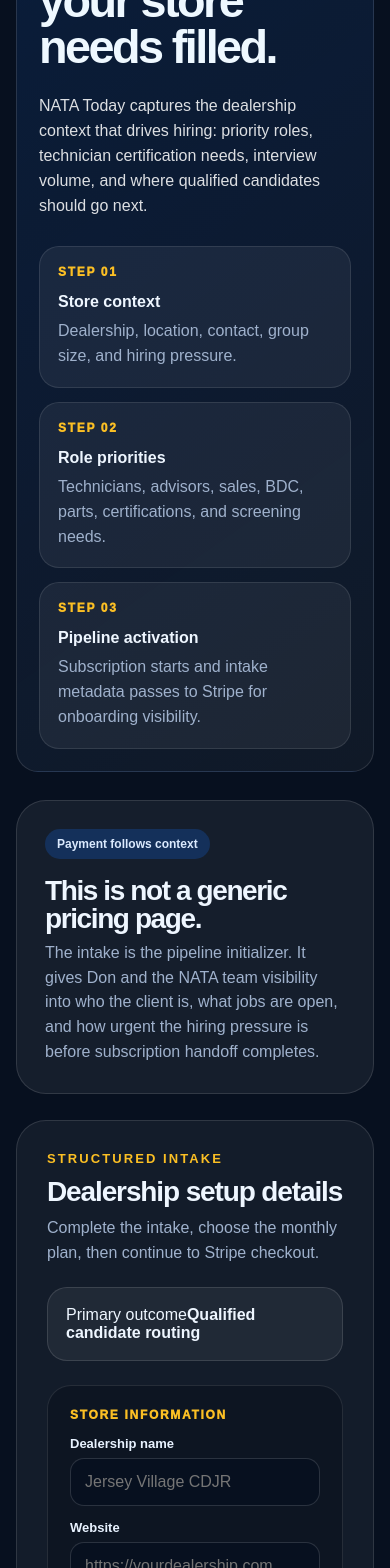
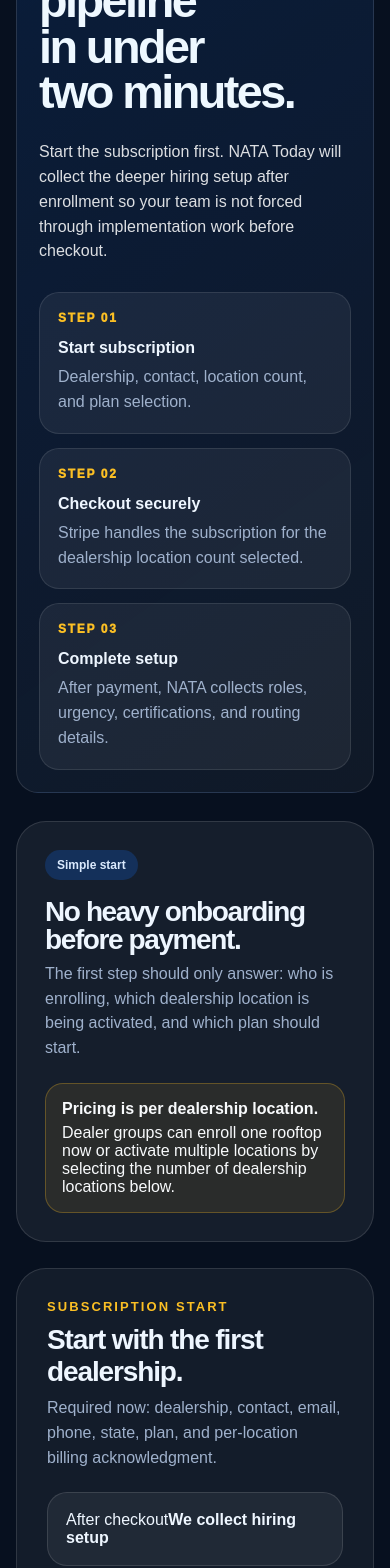
Before and after one commit to zlomke76-del/natatoday, a Next.js app: page /pricing-page-intake-enrollmment in a window 390 px wide. Shown: the part 432-2000 px from the top of the page. Built offline with nearby package versions, Linux system fonts and the light colour scheme.

Commit message:
Update page.tsx

```diff
--- a/app/pricing-page-intake-enrollmment/page.tsx
+++ b/app/pricing-page-intake-enrollmment/page.tsx
@@ -1,93 +1,533 @@
 import Nav from "../components/Nav";
 
-const roles = ["Service Technicians", "Service Advisors", "Sales Consultants", "BDC Representatives", "Parts Advisors", "Multiple roles"];
-const needs = ["ASE certification visibility", "OEM certification tracking", "Master Certified technician priority", "Entry-level training pathway", "Interview scheduling support", "Candidate pre-screening"];
-const dealerRoles = ["Dealer Principal", "General Manager", "Service Director", "Fixed Ops Director", "Sales Manager", "HR / Recruiting"];
-const groupSizes = ["1 dealership", "2–5 dealerships", "6–15 dealerships", "16+ dealerships / group"];
 const plans = [
-  ["starter", "Starter Pipeline", "$995/mo", "One store with light-to-moderate hiring needs."],
-  ["active", "Active Pipeline", "$1,295/mo", "Stores actively hiring across sales and fixed ops."],
-  ["full", "Full Pipeline Coverage", "$1,595/mo", "High-volume stores or groups with ongoing hiring pressure."],
+  {
+    key: "starter",
+    name: "Starter Pipeline",
+    price: "$995/mo",
+    copy: "For one dealership location with light-to-moderate hiring needs.",
+  },
+  {
+    key: "active",
+    name: "Active Pipeline",
+    price: "$1,295/mo",
+    copy: "For one dealership location actively hiring across sales or fixed ops.",
+  },
+  {
+    key: "full",
+    name: "Full Pipeline Coverage",
+    price: "$1,595/mo",
+    copy: "For one high-volume dealership location with ongoing hiring pressure.",
+  },
 ];
 
-function Field({ label, name, placeholder, type = "text", required = true }: { label: string; name: string; placeholder: string; type?: string; required?: boolean }) {
-  return <label style={field}><span style={labelStyle}>{label}</span><input name={name} type={type} placeholder={placeholder} required={required} style={input} /></label>;
-}
-function SelectField({ label, name, options }: { label: string; name: string; options: string[] }) {
-  return <label style={field}><span style={labelStyle}>{label}</span><select name={name} required style={input} defaultValue=""><option value="" disabled>Select</option>{options.map((o) => <option key={o} value={o}>{o}</option>)}</select></label>;
-}
-function CheckPill({ name, value }: { name: string; value: string }) {
-  return <label style={pill}><input name={name} value={value} type="checkbox" style={{ accentColor: "#1473ff" }} /><span>{value}</span></label>;
-}
-function Step({ n, title, copy }: { n: string; title: string; copy: string }) {
-  return <div style={card}><span style={kicker}>Step {n}</span><strong>{title}</strong><p style={muted}>{copy}</p></div>;
+function Field({
+  label,
+  name,
+  placeholder,
+  type = "text",
+  required = true,
+}: {
+  label: string;
+  name: string;
+  placeholder: string;
+  type?: string;
+  required?: boolean;
+}) {
+  return (
+    <label style={field}>
+      <span style={labelStyle}>{label}</span>
+      <input
+        name={name}
+        type={type}
+        placeholder={placeholder}
+        required={required}
+        style={input}
+      />
+    </label>
+  );
 }
 
-export default function PricingIntakeEnrollmentPage({ searchParams }: { searchParams?: { checkout?: string } }) {
+function SelectField({
+  label,
+  name,
+  options,
+}: {
+  label: string;
+  name: string;
+  options: string[];
+}) {
+  return (
+    <label style={field}>
+      <span style={labelStyle}>{label}</span>
+      <select name={name} required style={input} defaultValue="">
+        <option value="" disabled>
+          Select
+        </option>
+        {options.map((option) => (
+          <option key={option} value={option}>
+            {option}
+          </option>
+        ))}
+      </select>
+    </label>
+  );
+}
+
+function Step({ n, title, copy }: { n: string; title: string; copy: string }) {
+  return (
+    <div style={card}>
+      <span style={kicker}>Step {n}</span>
+      <strong>{title}</strong>
+      <p style={muted}>{copy}</p>
+    </div>
+  );
+}
+
+export default function PricingIntakeEnrollmentPage({
+  searchParams,
+}: {
+  searchParams?: { checkout?: string };
+}) {
   return (
     <main className="shell">
       <Nav />
+
       <section style={wrap}>
-        {searchParams?.checkout === "success" ? <div style={success}><strong>Enrollment received.</strong><span>NATA Today has the subscription signal. Next step: finish dealer setup and open the hiring pipeline.</span></div> : null}
-        {searchParams?.checkout === "canceled" ? <div style={warn}><strong>Checkout canceled.</strong><span>Your intake was not completed. You can update the details below and try again.</span></div> : null}
+        {searchParams?.checkout === "success" ? (
+          <div style={success}>
+            <strong>Enrollment received.</strong>
+            <span>
+              Your subscription signal was received. Next step: complete the hiring setup for your dealership pipeline.
+            </span>
+          </div>
+        ) : null}
+
+        {searchParams?.checkout === "canceled" ? (
+          <div style={warn}>
+            <strong>Checkout canceled.</strong>
+            <span>Your subscription was not started. You can update the details below and try again.</span>
+          </div>
+        ) : null}
 
         <div style={heroGrid}>
           <section style={panel}>
             <div className="eyebrow">Dealer enrollment</div>
-            <h1 style={title}>Start with the roles your store needs filled.</h1>
-            <p className="lede" style={{ maxWidth: 780 }}>NATA Today captures the dealership context that drives hiring: priority roles, technician certification needs, interview volume, and where qualified candidates should go next.</p>
+            <h1 style={title}>Start your dealership pipeline in under two minutes.</h1>
+            <p className="lede" style={{ maxWidth: 780 }}>
+              Start the subscription first. NATA Today will collect the deeper hiring setup after enrollment so your team is not forced through implementation work before checkout.
+            </p>
+
             <div style={steps}>
-              <Step n="01" title="Store context" copy="Dealership, location, contact, group size, and hiring pressure." />
-              <Step n="02" title="Role priorities" copy="Technicians, advisors, sales, BDC, parts, certifications, and screening needs." />
-              <Step n="03" title="Pipeline activation" copy="Subscription starts and intake metadata passes to Stripe for onboarding visibility." />
+              <Step
+                n="01"
+                title="Start subscription"
+                copy="Dealership, contact, location count, and plan selection."
+              />
+              <Step
+                n="02"
+                title="Checkout securely"
+                copy="Stripe handles the subscription for the dealership location count selected."
+              />
+              <Step
+                n="03"
+                title="Complete setup"
+                copy="After payment, NATA collects roles, urgency, certifications, and routing details."
+              />
             </div>
           </section>
-          <aside style={side}><span style={bluePill}>Payment follows context</span><h2 style={sideTitle}>This is not a generic pricing page.</h2><p style={muted}>The intake is the pipeline initializer. It gives Don and the NATA team visibility into who the client is, what jobs are open, and how urgent the hiring pressure is before subscription handoff completes.</p></aside>
+
+          <aside style={side}>
+            <span style={bluePill}>Simple start</span>
+            <h2 style={sideTitle}>No heavy onboarding before payment.</h2>
+            <p style={muted}>
+              The first step should only answer: who is enrolling, which dealership location is being activated, and which plan should start.
+            </p>
+            <div style={noticeBox}>
+              <strong>Pricing is per dealership location.</strong>
+              <span>
+                Dealer groups can enroll one rooftop now or activate multiple locations by selecting the number of dealership locations below.
+              </span>
+            </div>
+          </aside>
         </div>
 
         <form action="/api/stripe/checkout" method="post" style={form}>
-          <div style={formHeader}><div><div className="eyebrow" style={{ marginBottom: 10 }}>Structured intake</div><h2 style={formTitle}>Dealership setup details</h2><p style={muted}>Complete the intake, choose the monthly plan, then continue to Stripe checkout.</p></div><div style={callout}><span>Primary outcome</span><strong>Qualified candidate routing</strong></div></div>
+          <div style={formHeader}>
+            <div>
+              <div className="eyebrow" style={{ marginBottom: 10 }}>
+                Subscription start
+              </div>
+              <h2 style={formTitle}>Start with the first dealership.</h2>
+              <p style={muted}>
+                Required now: dealership, contact, email, phone, state, plan, and per-location billing acknowledgment.
+              </p>
+            </div>
+            <div style={callout}>
+              <span>After checkout</span>
+              <strong>We collect hiring setup</strong>
+            </div>
+          </div>
 
-          <div style={band}><span style={kicker}>Store information</span><div style={grid}><Field label="Dealership name" name="dealershipName" placeholder="Jersey Village CDJR" /><Field label="Website" name="website" placeholder="https://yourdealership.com" required={false} /><Field label="City" name="city" placeholder="Houston" /><Field label="State" name="state" placeholder="TX" /></div></div>
-          <div style={band}><span style={kicker}>Hiring contact</span><div style={grid}><Field label="Primary contact" name="primaryContact" placeholder="Name" /><Field label="Email" name="email" type="email" placeholder="name@dealership.com" /><Field label="Phone" name="phone" type="tel" placeholder="(555) 555-5555" /><SelectField label="Your role" name="dealerRole" options={dealerRoles} /></div></div>
-          <div style={band}><span style={kicker}>Hiring pressure</span><div style={grid}><SelectField label="Dealer group size" name="dealerGroupSize" options={groupSizes} /><Field label="Monthly hiring target" name="monthlyHiringTarget" placeholder="Example: 4–8 hires" /><label style={field}><span style={labelStyle}>Urgency</span><select name="urgency" required style={input} defaultValue="standard"><option value="standard">Standard</option><option value="high">High</option><option value="critical">Critical</option></select></label></div></div>
-          <div style={band}><span style={kicker}>Priority roles</span><div style={pillGrid}>{roles.map((r) => <CheckPill key={r} name="rolesNeeded" value={r} />)}</div></div>
-          <div style={band}><span style={kicker}>Certification and screening needs</span><div style={pillGrid}>{needs.map((n) => <CheckPill key={n} name="certificationNeeds" value={n} />)}</div></div>
-          <div style={band}><span style={kicker}>Plan selection</span><div style={planGrid}>{plans.map(([key, name, price, copy]) => <label key={key} style={plan}><input type="radio" name="plan" value={key} defaultChecked={key === "active"} style={{ accentColor: "#1473ff" }} /><div><strong>{name}</strong><div style={priceStyle}>{price}</div><p style={muted}>{copy}</p></div></label>)}</div></div>
-          <div style={band}><span style={kicker}>Notes for NATA</span><textarea name="notes" placeholder="Tell us what roles are most urgent, what has not worked before, or who should receive candidate handoffs." style={textarea} rows={5} /></div>
-          <div style={submit}><div style={muted}>Secure checkout is handled by Stripe. Intake details are passed as subscription metadata for onboarding visibility.</div><button type="submit" className="btn btn-primary" style={{ border: 0, cursor: "pointer" }}>Continue to Stripe</button></div>
+          <div style={band}>
+            <span style={kicker}>Dealership</span>
+            <div style={grid}>
+              <Field label="Dealership name" name="dealershipName" placeholder="Jersey Village CDJR" />
+              <Field label="Website" name="website" placeholder="https://yourdealership.com" required={false} />
+              <Field label="City" name="city" placeholder="Houston" />
+              <SelectField
+                label="State"
+                name="state"
+                options={[
+                  "AL", "AK", "AZ", "AR", "CA", "CO", "CT", "DE", "FL", "GA", "HI", "ID", "IL", "IN", "IA", "KS", "KY", "LA", "ME", "MD", "MA", "MI", "MN", "MS", "MO", "MT", "NE", "NV", "NH", "NJ", "NM", "NY", "NC", "ND", "OH", "OK", "OR", "PA", "RI", "SC", "SD", "TN", "TX", "UT", "VT", "VA", "WA", "WV", "WI", "WY",
+                ]}
+              />
+            </div>
+          </div>
+
+          <div style={band}>
+            <span style={kicker}>Primary contact</span>
+            <div style={grid}>
+              <Field label="Contact name" name="primaryContact" placeholder="Name" />
+              <Field label="Email" name="email" type="email" placeholder="name@dealership.com" />
+              <Field label="Phone" name="phone" type="tel" placeholder="(555) 555-5555" />
+              <SelectField
+                label="Your role"
+                name="dealerRole"
+                options={[
+                  "Dealer Principal",
+                  "General Manager",
+                  "Service Director",
+                  "Fixed Ops Director",
+                  "Sales Manager",
+                  "HR / Recruiting",
+                  "Other",
+                ]}
+              />
+            </div>
+          </div>
+
+          <div style={band}>
+            <span style={kicker}>Billing unit</span>
+            <div style={billingGrid}>
+              <label style={field}>
+                <span style={labelStyle}>Dealership locations to activate now</span>
+                <input
+                  name="dealershipLocationCount"
+                  type="number"
+                  min="1"
+                  step="1"
+                  defaultValue="1"
+                  required
+                  style={input}
+                />
+              </label>
+
+              <label style={field}>
+                <span style={labelStyle}>Multi-store group?</span>
+                <select name="multiStoreGroup" required style={input} defaultValue="no">
+                  <option value="no">No, this is one dealership</option>
+                  <option value="yes_later">Yes, start with this store first</option>
+                  <option value="yes_multiple_now">Yes, activate multiple locations now</option>
+                </select>
+              </label>
+            </div>
+
+            <label style={acknowledgment}>
+              <input
+                name="perLocationAcknowledgment"
+                value="accepted"
+                type="checkbox"
+                required
+                style={{ accentColor: "#1473ff", marginTop: 3 }}
+              />
+              <span>
+                I understand NATA Today pricing is per dealership location / rooftop, not one subscription for an entire dealer group.
+              </span>
+            </label>
+          </div>
+
+          <div style={band}>
+            <span style={kicker}>Plan selection</span>
+            <p style={{ ...muted, marginBottom: 16 }}>
+              Select the monthly plan for each dealership location being activated now.
+            </p>
+
+            <div style={planGrid}>
+              {plans.map((planOption) => (
+                <label key={planOption.key} style={plan}>
+                  <input
+                    type="radio"
+                    name="plan"
+                    value={planOption.key}
+                    defaultChecked={planOption.key === "active"}
+                    style={{ accentColor: "#1473ff", marginTop: 4 }}
+                  />
+                  <div>
+                    <strong>{planOption.name}</strong>
+                    <div style={priceStyle}>{planOption.price}</div>
+                    <p style={muted}>{planOption.copy}</p>
+                  </div>
+                </label>
+              ))}
+            </div>
+          </div>
+
+          <div style={band}>
+            <span style={kicker}>Optional note</span>
+            <textarea
+              name="notes"
+              placeholder="Optional: tell us what matters most right now. Example: technicians are urgent, sales consultant pipeline is secondary."
+              style={textarea}
+              rows={4}
+            />
+          </div>
+
+          <div style={submit}>
+            <div style={muted}>
+              Secure checkout is handled by Stripe. Detailed hiring setup happens after the subscription starts.
+            </div>
+            <button type="submit" className="btn btn-primary" style={{ border: 0, cursor: "pointer" }}>
+              Continue to Stripe
+            </button>
+          </div>
         </form>
       </section>
     </main>
   );
 }
 
-const wrap: React.CSSProperties = { width: "min(1180px, calc(100% - 40px))", margin: "0 auto", padding: "54px 0 90px" };
-const heroGrid: React.CSSProperties = { display: "grid", gridTemplateColumns: "minmax(0, 1fr) minmax(320px, .48fr)", gap: 28, alignItems: "stretch" };
-const panel: React.CSSProperties = { padding: 34, borderRadius: 30, border: "1px solid rgba(255,255,255,.12)", background: "linear-gradient(145deg, rgba(20,115,255,.13), rgba(255,255,255,.04))" };
-const title: React.CSSProperties = { fontSize: "clamp(44px, 6vw, 72px)", lineHeight: .95, margin: 0 };
-const steps: React.CSSProperties = { display: "grid", gridTemplateColumns: "repeat(3, 1fr)", gap: 14, marginTop: 28 };
-const card: React.CSSProperties = { padding: 18, borderRadius: 20, background: "rgba(255,255,255,.06)", border: "1px solid rgba(255,255,255,.10)" };
-const kicker: React.CSSProperties = { display: "block", color: "#fbbf24", fontSize: 12, fontWeight: 950, letterSpacing: ".14em", textTransform: "uppercase", marginBottom: 14 };
-const muted: React.CSSProperties = { color: "#9fb1cc", lineHeight: 1.55, margin: "8px 0 0" };
-const side: React.CSSProperties = { padding: 28, borderRadius: 30, border: "1px solid rgba(255,255,255,.12)", background: "rgba(255,255,255,.06)" };
-const bluePill: React.CSSProperties = { display: "inline-flex", padding: "8px 12px", borderRadius: 999, background: "rgba(20,115,255,.22)", color: "#dbeafe", fontSize: 12, fontWeight: 900 };
-const sideTitle: React.CSSProperties = { margin: "18px 0 0", fontSize: 34, lineHeight: 1, letterSpacing: "-.05em" };
-const form: React.CSSProperties = { marginTop: 26, padding: 30, borderRadius: 30, border: "1px solid rgba(255,255,255,.12)", background: "rgba(255,255,255,.05)" };
-const formHeader: React.CSSProperties = { display: "flex", justifyContent: "space-between", alignItems: "flex-start", gap: 22, marginBottom: 24 };
-const formTitle: React.CSSProperties = { margin: 0, fontSize: 34, letterSpacing: "-.04em" };
-const callout: React.CSSProperties = { minWidth: 260, padding: 18, borderRadius: 20, border: "1px solid rgba(255,255,255,.12)", background: "rgba(255,255,255,.06)" };
-const band: React.CSSProperties = { padding: 22, borderRadius: 24, border: "1px solid rgba(255,255,255,.1)", background: "rgba(3,10,20,.35)", marginTop: 16 };
-const grid: React.CSSProperties = { display: "grid", gridTemplateColumns: "repeat(2, minmax(0, 1fr))", gap: 14 };
-const field: React.CSSProperties = { display: "grid", gap: 7 };
-const labelStyle: React.CSSProperties = { color: "#e8f2ff", fontSize: 13, fontWeight: 850 };
-const input: React.CSSProperties = { width: "100%", minHeight: 48, borderRadius: 14, border: "1px solid rgba(255,255,255,.14)", background: "#07101f", color: "#fff", padding: "0 14px", outline: "none" };
-const pillGrid: React.CSSProperties = { display: "grid", gridTemplateColumns: "repeat(3, minmax(0, 1fr))", gap: 10 };
-const pill: React.CSSProperties = { minHeight: 46, display: "flex", alignItems: "center", gap: 10, padding: "10px 12px", borderRadius: 999, border: "1px solid rgba(255,255,255,.12)", background: "rgba(255,255,255,.055)", color: "#dbeafe", fontSize: 13, fontWeight: 750 };
-const planGrid: React.CSSProperties = { display: "grid", gridTemplateColumns: "repeat(3, minmax(0, 1fr))", gap: 14 };
-const plan: React.CSSProperties = { display: "flex", gap: 12, padding: 18, borderRadius: 22, border: "1px solid rgba(255,255,255,.14)", background: "rgba(255,255,255,.06)" };
-const priceStyle: React.CSSProperties = { marginTop: 10, fontSize: 26, fontWeight: 950 };
-const textarea: React.CSSProperties = { width: "100%", borderRadius: 16, border: "1px solid rgba(255,255,255,.14)", background: "#07101f", color: "#fff", padding: 14, outline: "none", resize: "vertical" };
-const submit: React.CSSProperties = { display: "flex", justifyContent: "space-between", alignItems: "center", gap: 20, marginTop: 20 };
-const success: React.CSSProperties = { display: "grid", gap: 4, padding: 18, marginBottom: 18, borderRadius: 18, background: "rgba(34,197,94,.13)", border: "1px solid rgba(34,197,94,.28)" };
-const warn: React.CSSProperties = { display: "grid", gap: 4, padding: 18, marginBottom: 18, borderRadius: 18, background: "rgba(251,191,36,.13)", border: "1px solid rgba(251,191,36,.28)" };
+const wrap: React.CSSProperties = {
+  width: "min(1180px, calc(100% - 40px))",
+  margin: "0 auto",
+  padding: "54px 0 90px",
+};
+
+const heroGrid: React.CSSProperties = {
+  display: "grid",
+  gridTemplateColumns: "minmax(0, 1fr) minmax(320px, .48fr)",
+  gap: 28,
+  alignItems: "stretch",
+};
+
+const panel: React.CSSProperties = {
+  padding: 34,
+  borderRadius: 30,
+  border: "1px solid rgba(255,255,255,.12)",
+  background: "linear-gradient(145deg, rgba(20,115,255,.13), rgba(255,255,255,.04))",
+};
+
+const title: React.CSSProperties = {
+  fontSize: "clamp(44px, 6vw, 72px)",
+  lineHeight: 0.95,
+  margin: 0,
+};
+
+const steps: React.CSSProperties = {
+  display: "grid",
+  gridTemplateColumns: "repeat(3, 1fr)",
+  gap: 14,
+  marginTop: 28,
+};
+
+const card: React.CSSProperties = {
+  padding: 18,
+  borderRadius: 20,
+  background: "rgba(255,255,255,.06)",
+  border: "1px solid rgba(255,255,255,.10)",
+};
+
+const kicker: React.CSSProperties = {
+  display: "block",
+  color: "#fbbf24",
+  fontSize: 12,
+  fontWeight: 950,
+  letterSpacing: ".14em",
+  textTransform: "uppercase",
+  marginBottom: 14,
+};
+
+const muted: React.CSSProperties = {
+  color: "#9fb1cc",
+  lineHeight: 1.55,
+  margin: "8px 0 0",
+};
+
+const side: React.CSSProperties = {
+  padding: 28,
+  borderRadius: 30,
+  border: "1px solid rgba(255,255,255,.12)",
+  background: "rgba(255,255,255,.06)",
+};
+
+const bluePill: React.CSSProperties = {
+  display: "inline-flex",
+  padding: "8px 12px",
+  borderRadius: 999,
+  background: "rgba(20,115,255,.22)",
+  color: "#dbeafe",
+  fontSize: 12,
+  fontWeight: 900,
+};
+
+const sideTitle: React.CSSProperties = {
+  margin: "18px 0 0",
+  fontSize: 34,
+  lineHeight: 1,
+  letterSpacing: "-.05em",
+};
+
+const noticeBox: React.CSSProperties = {
+  display: "grid",
+  gap: 6,
+  marginTop: 22,
+  padding: 16,
+  borderRadius: 18,
+  border: "1px solid rgba(251,191,36,.28)",
+  background: "rgba(251,191,36,.09)",
+  color: "#f8fafc",
+};
+
+const form: React.CSSProperties = {
+  marginTop: 26,
+  padding: 30,
+  borderRadius: 30,
+  border: "1px solid rgba(255,255,255,.12)",
+  background: "rgba(255,255,255,.05)",
+};
+
+const formHeader: React.CSSProperties = {
+  display: "flex",
+  justifyContent: "space-between",
+  alignItems: "flex-start",
+  gap: 22,
+  marginBottom: 24,
+};
+
+const formTitle: React.CSSProperties = {
+  margin: 0,
+  fontSize: 34,
+  letterSpacing: "-.04em",
+};
+
+const callout: React.CSSProperties = {
+  minWidth: 260,
+  padding: 18,
+  borderRadius: 20,
+  border: "1px solid rgba(255,255,255,.12)",
+  background: "rgba(255,255,255,.06)",
+};
+
+const band: React.CSSProperties = {
+  padding: 22,
+  borderRadius: 24,
+  border: "1px solid rgba(255,255,255,.1)",
+  background: "rgba(3,10,20,.35)",
+  marginTop: 16,
+};
+
+const grid: React.CSSProperties = {
+  display: "grid",
+  gridTemplateColumns: "repeat(2, minmax(0, 1fr))",
+  gap: 14,
+};
+
+const billingGrid: React.CSSProperties = {
+  display: "grid",
+  gridTemplateColumns: "minmax(0, .55fr) minmax(0, 1fr)",
+  gap: 14,
+};
+
+const field: React.CSSProperties = {
+  display: "grid",
+  gap: 7,
+};
+
+const labelStyle: React.CSSProperties = {
+  color: "#e8f2ff",
+  fontSize: 13,
+  fontWeight: 850,
+};
+
+const input: React.CSSProperties = {
+  width: "100%",
+  minHeight: 48,
+  borderRadius: 14,
+  border: "1px solid rgba(255,255,255,.14)",
+  background: "#07101f",
+  color: "#fff",
+  padding: "0 14px",
+  outline: "none",
+};
+
+const acknowledgment: React.CSSProperties = {
+  display: "flex",
+  gap: 10,
+  marginTop: 16,
+  padding: 14,
+  borderRadius: 16,
+  border: "1px solid rgba(255,255,255,.12)",
+  background: "rgba(255,255,255,.055)",
+  color: "#dbeafe",
+  lineHeight: 1.45,
+};
+
+const planGrid: React.CSSProperties = {
+  display: "grid",
+  gridTemplateColumns: "repeat(3, minmax(0, 1fr))",
+  gap: 14,
+};
+
+const plan: React.CSSProperties = {
+  display: "flex",
+  gap: 12,
+  padding: 18,
+  borderRadius: 22,
+  border: "1px solid rgba(255,255,255,.14)",
+  background: "rgba(255,255,255,.06)",
+};
+
+const priceStyle: React.CSSProperties = {
+  marginTop: 10,
+  fontSize: 26,
+  fontWeight: 950,
+};
+
+const textarea: React.CSSProperties = {
+  width: "100%",
+  borderRadius: 16,
+  border: "1px solid rgba(255,255,255,.14)",
+  background: "#07101f",
+  color: "#fff",
+  padding: 14,
+  outline: "none",
+  resize: "vertical",
+};
+
+const submit: React.CSSProperties = {
+  display: "flex",
+  justifyContent: "space-between",
+  alignItems: "center",
+  gap: 20,
+  marginTop: 20,
+};
+
+const success: React.CSSProperties = {
+  display: "grid",
+  gap: 4,
+  padding: 18,
+  marginBottom: 18,
+  borderRadius: 18,
+  background: "rgba(34,197,94,.13)",
+  border: "1px solid rgba(34,197,94,.28)",
+};
+
+const warn: React.CSSProperties = {
+  display: "grid",
+  gap: 4,
+  padding: 18,
+  marginBottom: 18,
+  borderRadius: 18,
+  background: "rgba(251,191,36,.13)",
+  border: "1px solid rgba(251,191,36,.28)",
+};
```
